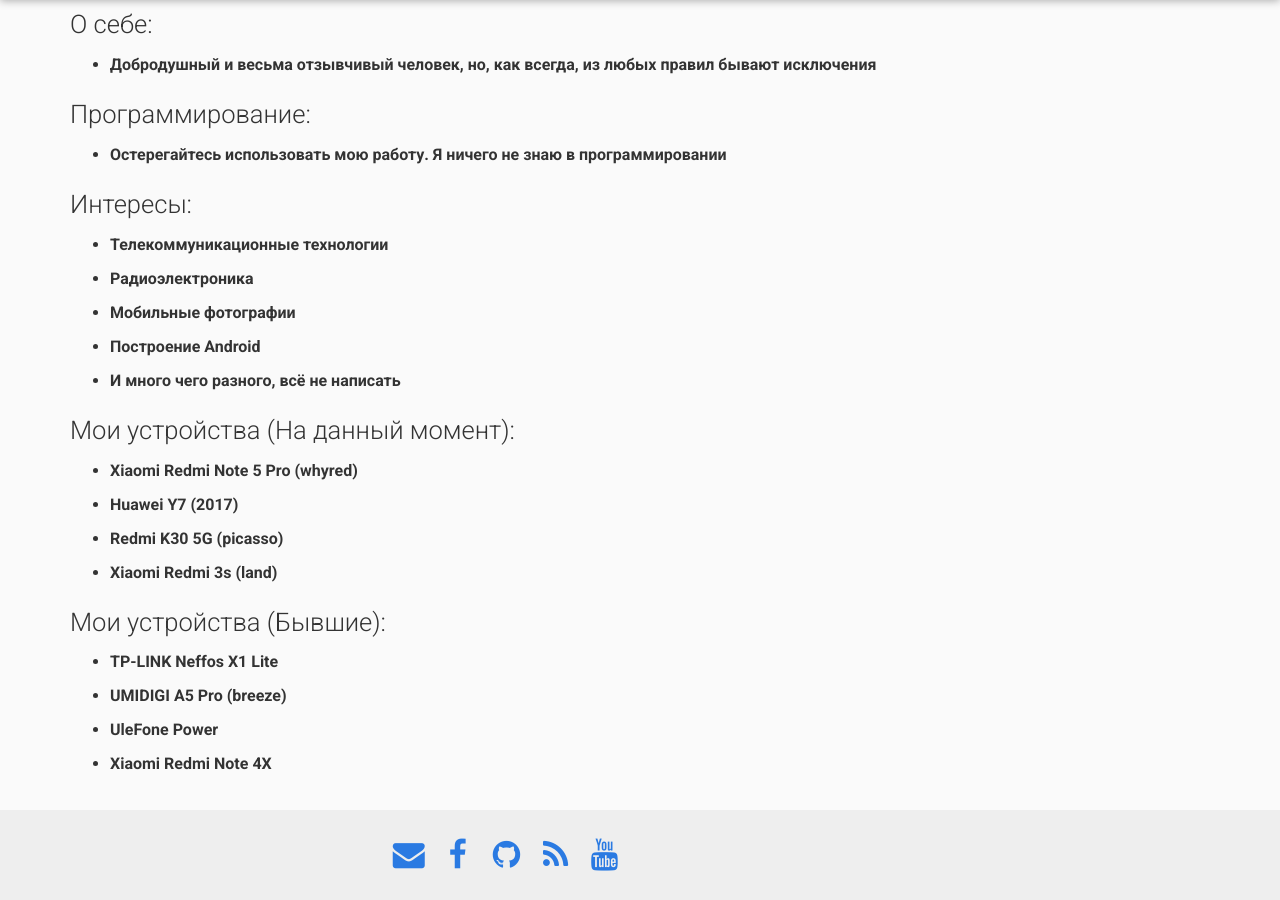
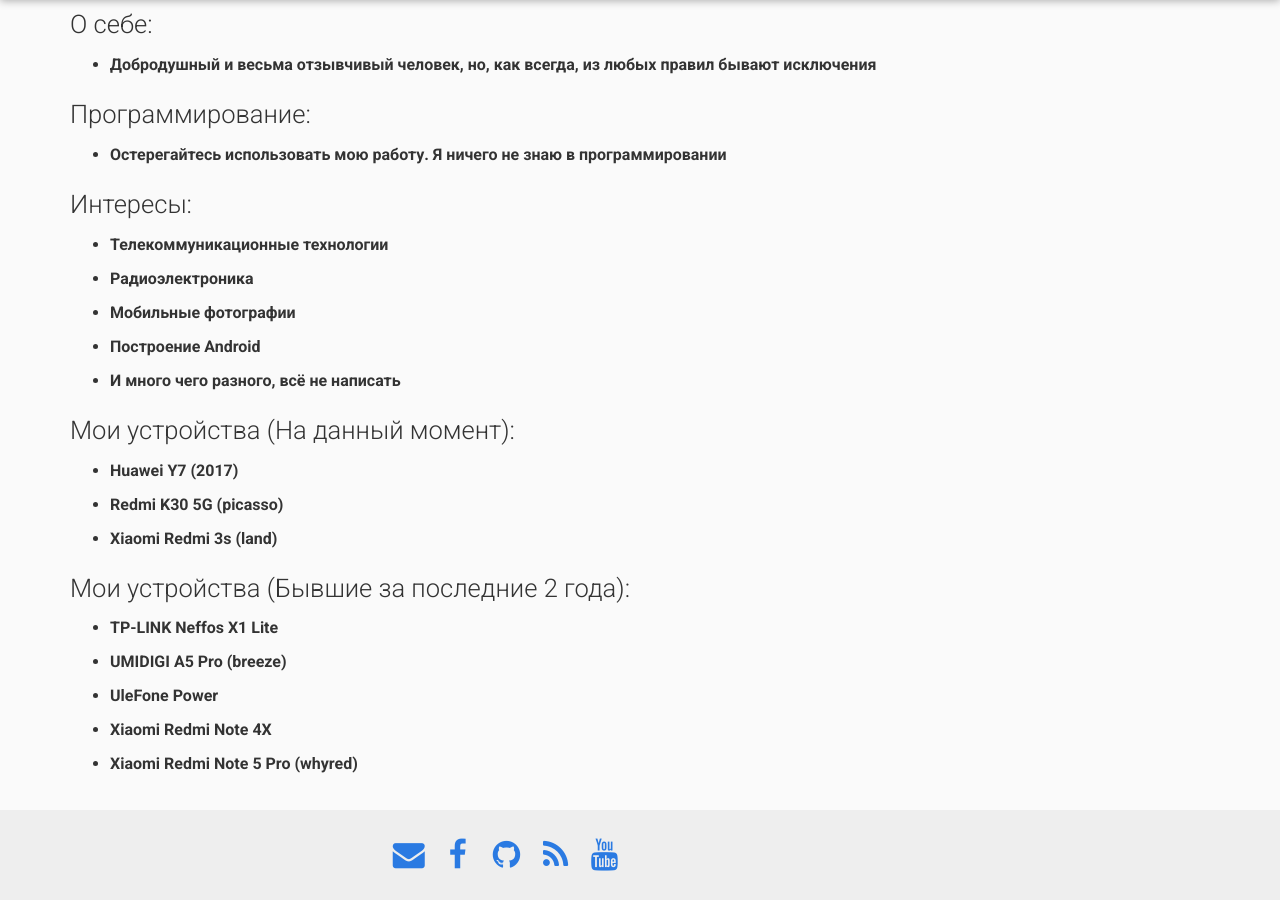
Before and after one commit to Hadenix/Hadenix.github.io, a Jekyll site: the page built from about.md, in a window 1280 px wide and 900 px high, scrolled down 591 px. Built offline with Jekyll 4.4.1, drawn with Linux system fonts in a browser that asks for light colours; nearby versions of some CDN libraries.

Commit message:
Update about.md

```diff
--- a/about.md
+++ b/about.md
@@ -24,16 +24,13 @@
 * **И много чего разного, всё не написать**
 
 ### Мои устройства (На данный момент):
-* **Xiaomi Redmi Note 5 Pro (whyred)**
-
 * **Huawei Y7 (2017)**
 
 * **Redmi K30 5G (picasso)**
 
 * **Xiaomi Redmi 3s (land)**
 
-### Мои устройства (Бывшие):
-
+### Мои устройства (Бывшие за последние 2 года):
 * **TP-LINK Neffos X1 Lite**
 
 * **UMIDIGI A5 Pro (breeze)**
```
Also changed, not shown: other parts of about.md (+2 -0 lines).
